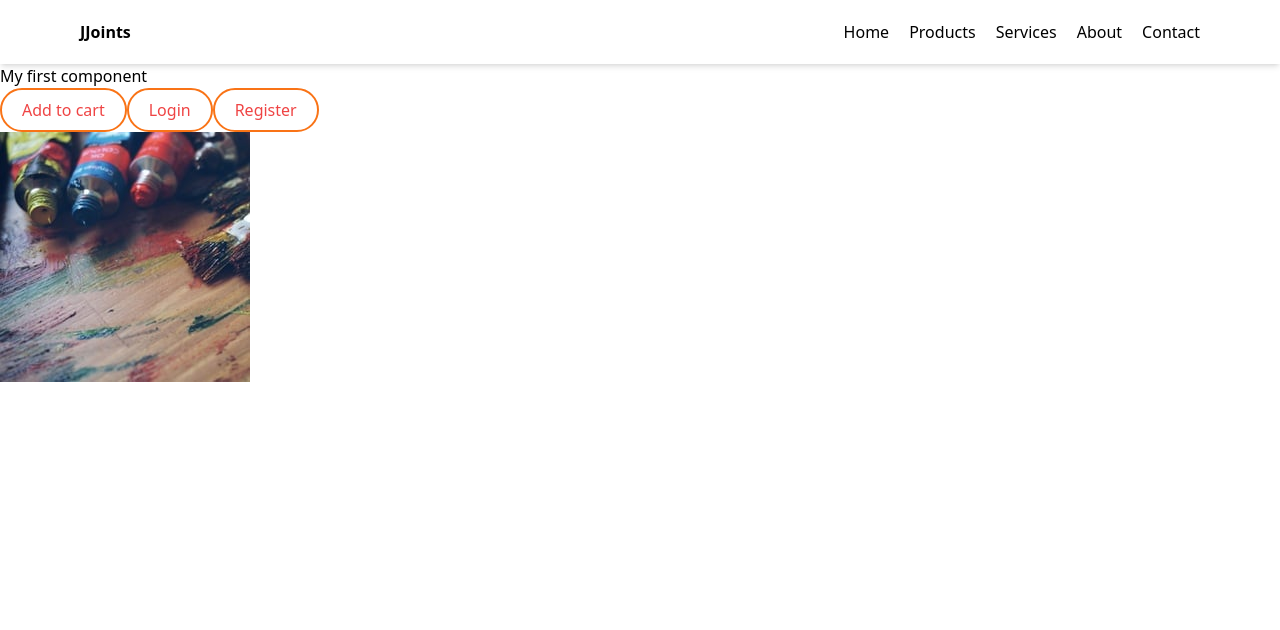
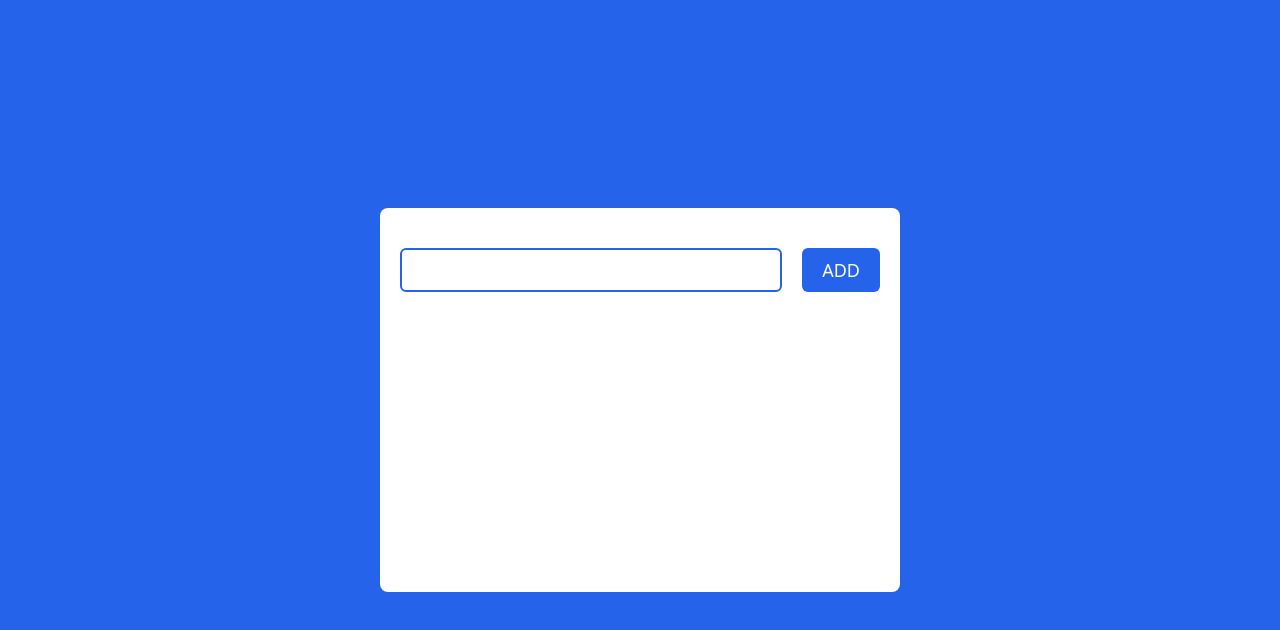
Before and after one commit to JhayStark/code-along, a React (Create React App) app: page / in a window 1280 px wide. Shown: the top 630 px of the page. Built offline with nearby package versions, Linux system fonts and the light colour scheme.

Commit message:
events and event handlers

```diff
--- a/package.json
+++ b/package.json
@@ -3,12 +3,14 @@
   "version": "0.1.0",
   "private": true,
   "dependencies": {
+    "@heroicons/react": "^1.0.6",
     "@testing-library/jest-dom": "^5.14.1",
     "@testing-library/react": "^13.0.0",
     "@testing-library/user-event": "^13.2.1",
     "react": "^18.2.0",
     "react-dom": "^18.2.0",
     "react-scripts": "5.0.1",
+    "uuid": "^8.3.2",
     "web-vitals": "^2.1.0"
   },
   "scripts": {
--- a/src/App.js
+++ b/src/App.js
@@ -1,21 +1,37 @@
-import Header from "./components/Header";
-import Button from "./components/Button"
-import NavBar from "./components/NavBar";
-import {Image} from "./components/Image"
-function App(){
-  return(
-    <div>
-      <NavBar/>
-      <Header/>
-      <Button label="Add to cart"/>
-      <Button label="Login"/>
-      <Button label="Register"/>
+// import Header from "./components/Header";
+// import Button from "./components/Button"
+// import NavBar from "./components/NavBar";
+// import {Image} from "./components/Image";
+// import Practice from "./components/Practice";
+// function App(){
+//   return(
+//     <div>
+//       {/* <NavBar/>
+//       <Header/>
+//       <Button label="Add to cart"/>
+//       <Button label="Login"/>
+//       <Button label="Register"/> */}
+//       <Practice/>
 
 
-      <Image/>
+//       <Image/>
+//     </div>
+
+//   )
+// }
+
+// export default App
+
+import TaskManger from './components/TaskManager';
+
+
+function App(){
+  return (
+    <div>
+      <TaskManger/>
     </div>
 
   )
 }
 
-export default App
+export default App;
--- /dev/null
+++ b/src/components/Practice.jsx
@@ -0,0 +1,23 @@
+import React from "react";
+import logo from "../assets/finnish.jpeg"
+function Practice (){
+    return(
+        <div className="flex justify-center items-center h-screen">
+            <div className="w-96 shadow-md"></div>
+            <div className="h-20 overflow-hidden">
+                <image src={logo} alt=""/>
+            </div>
+            <div>
+                <h3>Lorem ipsum dolor sit amet.
+                </h3>
+                <p>Lorem ipsum dolor sit amet consectetur adipisicing elit.
+                     Adipisci minus deserunt blanditiis,
+                     aliquam eaque ex error omnis ipsum iste quibusdam sapiente ad aperiam alias est cupiditate tenetur reiciendis quas inventore! w0
+
+                </p>
+            </div>
+        </div>
+    )
+}
+
+export default Practice
--- /dev/null
+++ b/src/components/TaskItem.jsx
@@ -0,0 +1,15 @@
+import React from 'react';
+import { TrashIcon } from '@heroicons/react/outline';
+
+function TaskItem({task, handleDelete}) {
+  return (
+    <div className="flex items-center bg-teal-100 p-2 border-4 border-grey-300 rounded-md">
+        <div className="flex-1 ">{task}</div>
+        <button className="bg-blue-900 p-2 rounded-md" onClick={()=>handleDelete(task)}>
+            <TrashIcon height={24} color="white"/>
+        </button>
+    </div>
+  )
+}
+
+export default TaskItem
--- /dev/null
+++ b/src/components/TaskManager.jsx
@@ -0,0 +1,48 @@
+import React, {useState} from "react";
+import TaskItem from "./TaskItem";
+
+function TaskManager(){
+    const [tasks,setTasks] = useState([]);
+    const [input, setInput] = useState('');
+
+    const handleSubmit =(e)=>{
+        e.preventDefault();
+        if (input==="")return;
+        setTasks([input, ...tasks]);
+        setInput('')
+    }
+
+    const handleDelete = (index)=>{
+        const newTask = tasks.filter(task=>task !== index);
+        setTasks(newTask)
+
+    }
+    return (
+        <div className="h-screen w-screen bg-blue-600
+        flex justify-center items-center">
+            <div className="max-w-xl max-h-96 bg-white rounded-lg px-5 py-10">
+                <form action="" className="space-x-5 flex w-[30rem] mb-10"
+                onSubmit={handleSubmit}>
+                    <input type="text" className="border-2 border-blue-600 p-2 rounded-md
+                    outline-none w-10/12 "
+                    onChange={(e)=>setInput(e.target.value)}
+                    value={input}
+                    />
+                    <button type="submit" className=" bg-blue-600 text-white text-lg py-2 px-5
+                    rounded-md "
+                    disabled={input === ""}>ADD</button>
+                </form>
+
+                <div className="space-y-2 overflow-y-auto h-56">
+                    {tasks.map((task)=><TaskItem task={task} handleDelete={handleDelete}/>)}
+
+
+                </div>
+
+            </div>
+        </div>
+    )
+
+};
+
+export default TaskManager;
```
Also changed, not shown: 1 other file (tests, documents, lock files or other folders).
